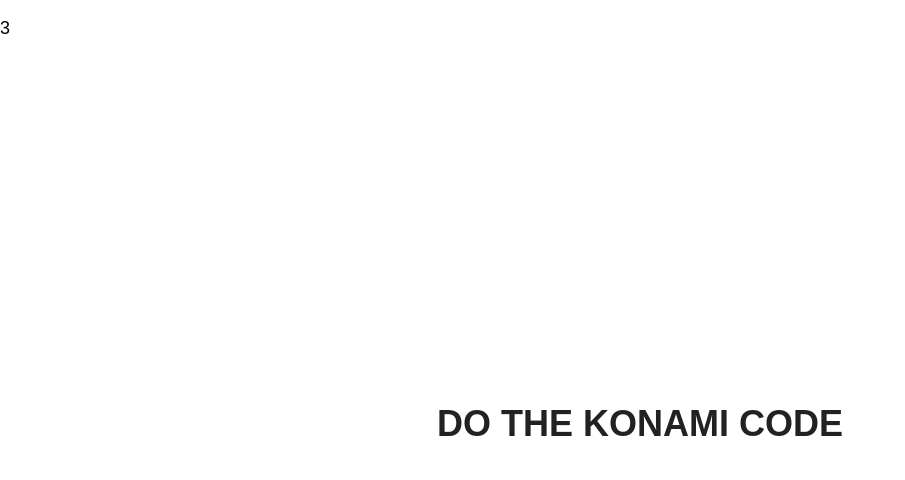
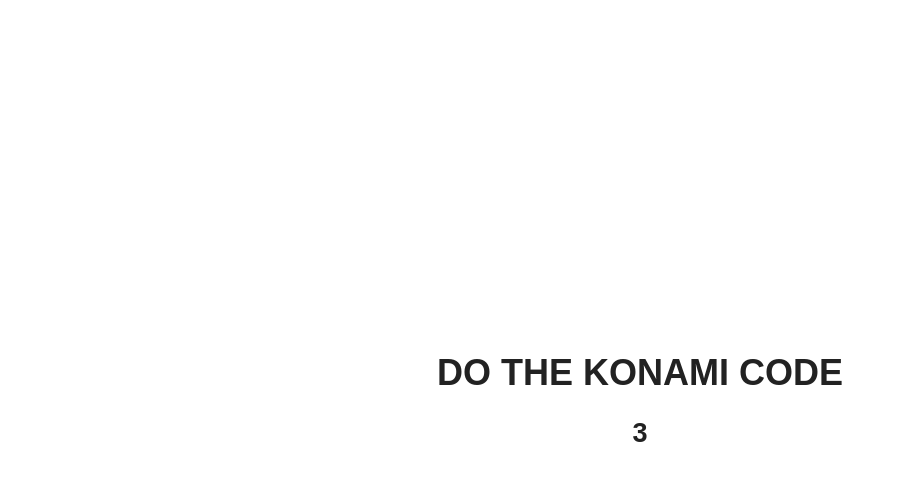
Before and after one commit to raphael-najee-monteiro/konamiJS, a plain HTML site: page example.html in a window 1280 px wide. Shown: the whole page, without its empty margins (0-905 px from the left). Drawn offline with Linux system fonts and the light colour scheme.

Commit message:
Better example showcase

```diff
--- a/example.html
+++ b/example.html
@@ -8,22 +8,23 @@
 		margin: 0;
 		font: 18px sans-serif;
 	}
-	h1{
+	.center{
 		position: absolute;
 		top: 50%;
 		left: 50%;
 		transform:translate(-50%,-50%);
 		-webkit-transform:translate(-50%,-50%);
-
+		text-align: center;
 		text-transform: uppercase;
 		color: #222;
 	}
 	</style>
 </head>
 <body>
-
-	<h1>Do the konami code</h1>
-	<p id="counter">N</p>
+	<div class="center">
+		<h1>Do the konami code</h1>
+		<h2 id="counter">N</h2>
+	</div>
 
 <script src="konami.min.js"></script>
 <script>
@@ -41,14 +42,7 @@ var surprise = function(){
 	if(!counter) this.stop();
 };
 
-
-//custom code sequence
-var sequence = [38, 37, 38, 37, 40, 40];
-//Pass custom sequence as second argument
-//var fun = Konami(surprise, sequence);
-
-
-//init Konami with default Konami-code
+//init Konami with default Konami sequence:
 var fun = Konami(surprise);
 
 </script>
```
